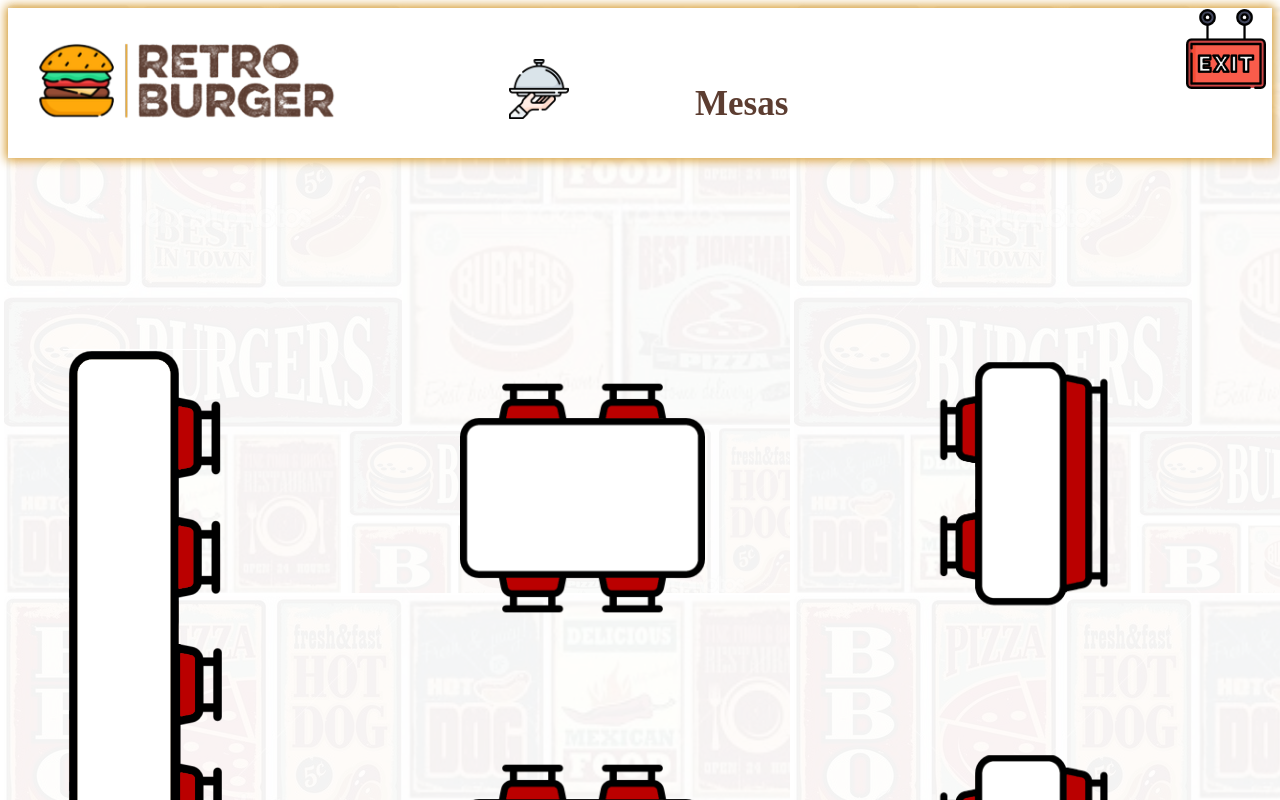
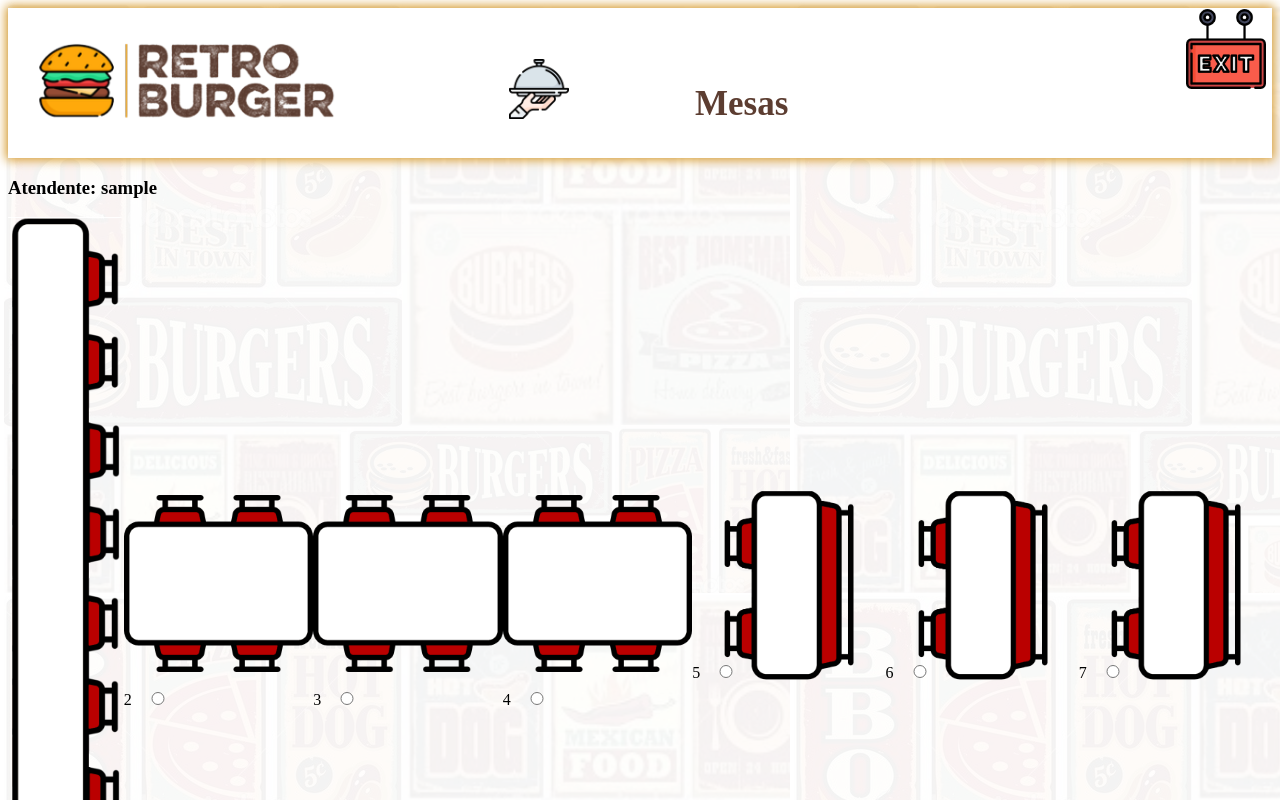
Before and after one commit to Laboratoria/SAP006-burger-queen-api-client, a React (Create React App) app: page /mesas in a window 1280 px wide. Shown: the top 800 px of the page. Built offline with nearby package versions, Linux system fonts and the light colour scheme; sample sign-in values are in the browser's storage.

Commit message:
pagina de menus, pagina de mesas

```diff
--- a/src/pages/mainHall/login/Login.js
+++ b/src/pages/mainHall/login/Login.js
@@ -48,7 +48,7 @@ export default function Login() {
                 if(role === 'salon') {
                     history.push('/mesas')
                 } else {
-                    alert('Será direcionado para sua ár')
+                    alert('Será redirecionado para sua área')
                 }
             }
         } catch (error) {
--- a/src/pages/mainHall/menus/Menus.css
+++ b/src/pages/mainHall/menus/Menus.css
@@ -0,0 +1,14 @@
+.container-menus {
+    display: flex;
+    flex-direction: column;
+    align-items: center;
+}
+
+.paragrafo{
+    font-size: 20px;
+}
+
+.construcao{
+    width: 30%;
+    display: flex;
+}
--- a/src/pages/mainHall/menus/Menus.js
+++ b/src/pages/mainHall/menus/Menus.js
@@ -1 +1,31 @@
+import React from 'react';
+import { useHistory } from 'react-router-dom';
+import Button from '../../../components/button/Button';
+import construcao2 from '../../../img/construcao2.jpg';
+
 import './Menus.css';
+
+function Menus () {
+    const history = useHistory();
+
+    const btnBack = () => {
+        history.push('/mesas')
+      }
+
+    return(
+        <div className="container-menus">
+            <p className="paragrafo">EM CONSTRUÇÃO</p>
+            <p className="paragrafo">Terá toda a parte de menus e resumo de pedidos</p>
+            <img src={construcao2} alt="counter" className="construcao"/>
+            <>
+            <Button
+                label="Voltar"
+                type="submit"
+                onClick={btnBack}
+            />
+            </>
+        </div>
+    )
+}
+
+export default Menus;
--- a/src/pages/mainHall/register/Register.js
+++ b/src/pages/mainHall/register/Register.js
@@ -45,7 +45,7 @@ export default function Registration() {
                 localStorage.setItem('userName', token)
                 const role = returnJson.role
                 if(role === 'salon') {
-                    history.push('/mesas')
+                    history.push('/')
                 } else {
                     alert('Selecione uma opção')
                 }
--- a/src/pages/mainHall/tables/Tables.css
+++ b/src/pages/mainHall/tables/Tables.css
@@ -1,37 +1,17 @@
 .container-tables{
     display: flex;
     align-items: center;
-    margin: 10% 0px;
-}
-
-.section-counter{
-    display: flex;
-    justify-content: space-evenly;
 }
 
 .counter{
-    width: 60%;
-}
-
-.section-table{
-    display: flex;
-    flex-direction: column;
-    align-items: center;
+    width: 100%;
 }
 
 .table-1{
-    width: 50%;
-    margin: 15% 0 13% 22%;
-}
-
-.section-sofa{
-    display: flex;
-    flex-direction: column;
-    align-items: center;
+    width: 100%;
 }
 
 .sofa{
-    width: 50%;
+    width: 100%;
     transform: rotate(-90deg);
-    margin: 22% 0;
 }
--- a/src/pages/mainHall/tables/Tables.js
+++ b/src/pages/mainHall/tables/Tables.js
@@ -1,4 +1,6 @@
 import React from 'react';
+// import { useState } from 'react/cjs/react.development';
+import { useHistory } from 'react-router-dom';
 
 import NavBar from '../../../components/navbar/Navbar'
 import Footer from '../../../components/footer/Footer';
@@ -11,32 +13,58 @@ import './Tables.css';
 
 
 function Tables () {
+    const history = useHistory();
+    // const [values, setValues] = useState({
+    //     table: '',
+    //     nameClientInput: '',
+    // })
+
+    function handleClickMenu (e) {
+        e.preventDefault()
+        history.push('/menus')
+    }
+
     return(
         <div>
             <div>
                 <NavBar />
+                <h3 className="infosUser"> Atendente: {localStorage.getItem("userName")} </h3>
             </div>
             <div>
 
             </div>
                 <div className="container-tables">
-                    <section className="section-counter">
-                        <img src={balcao} alt="counter" className="counter"/>
-                    </section>
-                    <section className="section-table">
-                        <img src={mesas} alt="table 1" className="table-1"/>
-                        <img src={mesas} alt="table 2" className="table-1"/>
-                        <img src={mesas} alt="table 3" className="table-1"/>
-                    </section>
-                    <section className="section-sofa">
-                        <img src={sofa} alt="sofa 1" className="sofa"/>
-                        <img src={sofa} alt="sofa 2" className="sofa"/>
-                        <img src={sofa} alt="sofa 3" className="sofa"/>
-                    </section>
+                    <div>
+                        <label htmlFor="t1"><img src={balcao} alt="counter" className="counter"/>1</label>
+                        <input type="radio" name="table" id="t1" value="1" onClick={handleClickMenu}/>
+                    </div>
+                    <div>
+                        <label htmlFor="t2"><img src={mesas} alt="table" className="table-1"/>2</label>
+                        <input type="radio" name="table" id="t2" value="2" onClick={handleClickMenu}/>
+                    </div>
+                    <div>
+                        <label htmlFor="t3"><img src={mesas} alt="table" className="table-1"/>3</label>
+                        <input type="radio" name="table" id="t3" value="3" onClick={handleClickMenu}/>
+                    </div>
+                    <div>
+                        <label htmlFor="t4"><img src={mesas} alt="table" className="table-1"/>4</label>
+                        <input type="radio" name="table" id="t4" value="4" onClick={handleClickMenu}/>
+                    </div>
+                    <div>
+                        <label htmlFor="t5"><img src={sofa} alt="sofa" className="sofa"/>5</label>
+                        <input type="radio" name="table" id="t5" value="5" onClick={handleClickMenu}/>
+                    </div>
+                    <div>
+                        <label htmlFor="t6"><img src={sofa} alt="sofa" className="sofa"/>6</label>
+                        <input type="radio" name="table" id="t6" value="6" onClick={handleClickMenu}/>
+                    </div>
+                    <div>
+                        <label htmlFor="t7"><img src={sofa} alt="sofa" className="sofa"/>7</label>
+                        <input type="radio" name="table" id="t7" value="7" onClick={handleClickMenu}/>
+                    </div>
                 </div>
             <Footer />
         </div>
-
     )
 }
 
--- a/src/services/routes/Routes.js
+++ b/src/services/routes/Routes.js
@@ -4,7 +4,8 @@ import {BrowserRouter, Switch, Route } from 'react-router-dom';
 import Login from '../../pages/mainHall/login/Login';
 import Registration from '../../pages/mainHall/register/Register';
 import Tables from '../../pages/mainHall/tables/Tables';
-import PrivateRoute from '../routes/PrivateRoutes'
+import Menus from '../../pages/mainHall/menus/Menus';
+import PrivateRoute from '../routes/PrivateRoutes';
 
 function Routes(){
     return (
@@ -12,9 +13,9 @@ function Routes(){
             <Switch>
                 <Route path="/" exact component={Login} />
                 <Route path="/cadastre-se" component={Registration} />
+                <Route path="/menus" component={Menus} />
+                <PrivateRoute path="/mesas" component={ Tables }/>
 
-                <PrivateRoute path="/mesas" component={ Tables }/>
-                {/* <PrivateRoute path="/cozinha" component={ } /> */}
                 <Route path="*" element={<h1>Not Found</h1>} />
             </Switch>
         </BrowserRouter>
```
Also changed, not shown: src/services/Auth.js (+36 -0 lines), src/Img/construcao.jpg (added), src/Img/construcao2.jpg (added).
